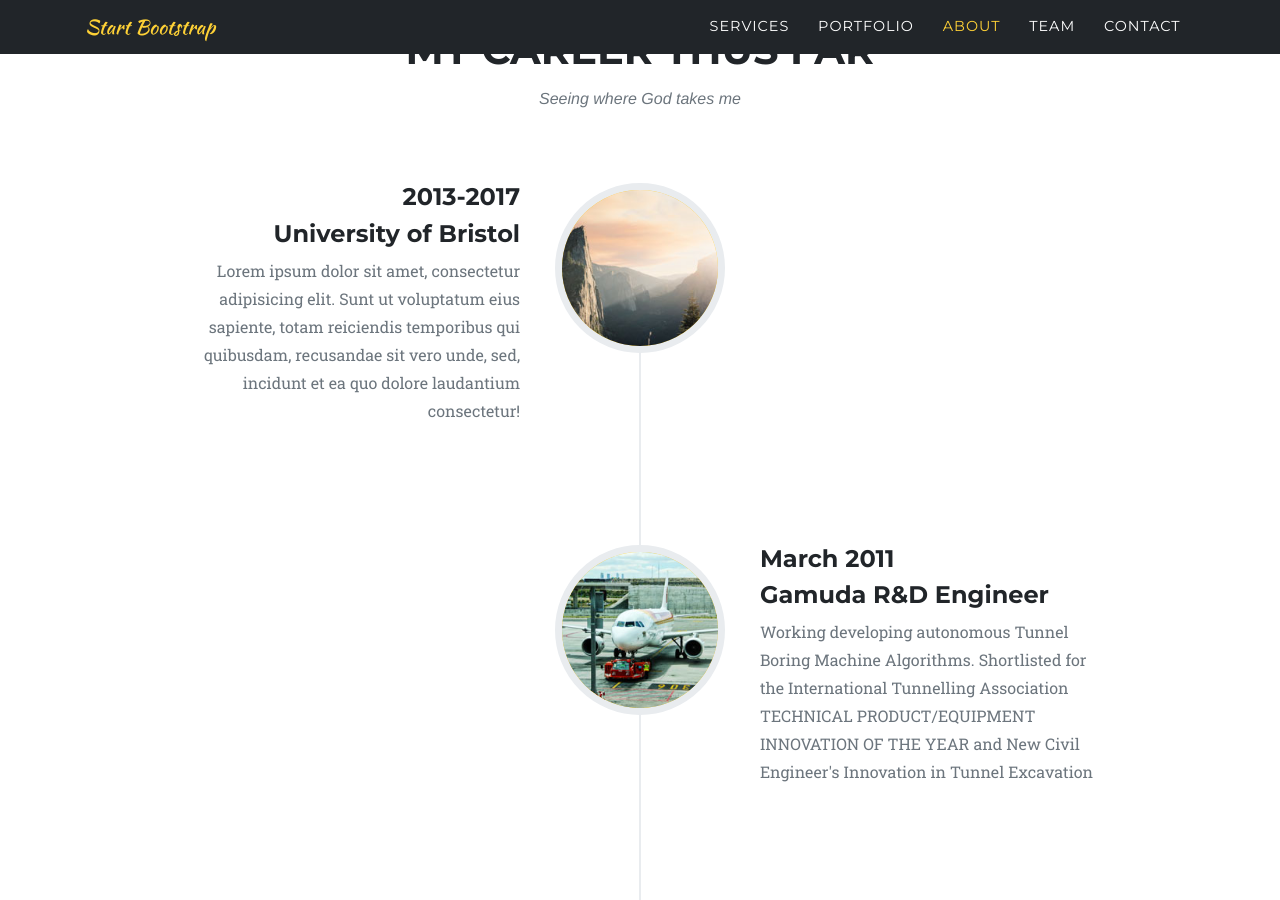
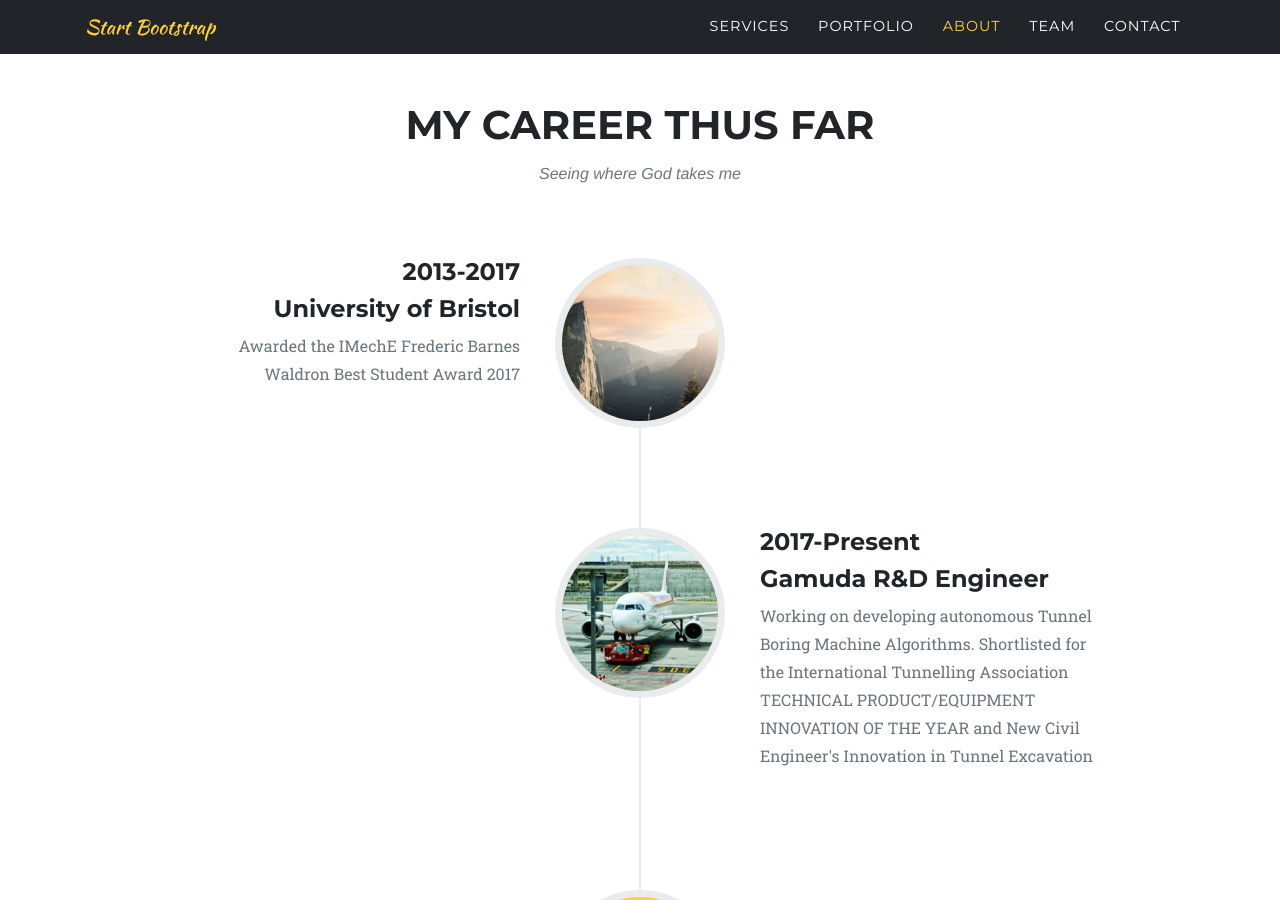
Before and after one commit to limjix/limjix.github.io, a Jekyll site: the page built from index.md, in a window 1280 px wide and 900 px high, scrolled down 2986 px. Built offline with Jekyll 4.4.1, drawn with Linux system fonts in a browser that asks for light colours; some web fonts are replaced; some of the changed lines change nothing that is shown; some of the changed text lies outside the part shown.

Commit message:
Update home.yml

```diff
--- a/_data/home.yml
+++ b/_data/home.yml
@@ -1,11 +1,11 @@
 intro:
   lead-in: Hello My Name is John
-  heading: I Build Software and AI Tools
+  heading: I develop software tools that enhances people's workflow
   btn: Tell Me More
 
 services:
-  heading: What I do
-  subheading: I develop software tools that enhances people's workflow
+  heading: My Skill Set
+  subheading: I have 6 years of experience in the following items with
   service:
     - icon: fa fa-shopping-cart
       heading: Python/MATLAB
@@ -15,7 +15,7 @@
       text: Lorem ipsum dolor sit amet, consectetur adipisicing elit. Minima maxime quam architecto quo inventore harum ex magni, dicta impedit.
     - icon: Machine Learning / AI
       heading: QT GUI Development
-      text: Lorem ipsum dolor sit amet, consectetur adipisicing elit. Minima maxime quam architecto quo inventore harum ex magni, dicta impedit.
+      text: I am a contributor to the
 
 portfolio:
   heading: Portfolio
@@ -28,11 +28,11 @@
     - image: img/about/1.jpg
       date: 2013-2017
       title: University of Bristol
-      text: Lorem ipsum dolor sit amet, consectetur adipisicing elit. Sunt ut voluptatum eius sapiente, totam reiciendis temporibus qui quibusdam, recusandae sit vero unde, sed, incidunt et ea quo dolore laudantium consectetur!
+      text: Awarded the IMechE Frederic Barnes Waldron Best Student Award 2017
     - image: img/about/2.jpg
-      date: March 2011
+      date: 2017-Present
       title: Gamuda R&D Engineer
-      text: Working developing autonomous Tunnel Boring Machine Algorithms. Shortlisted for the International Tunnelling Association TECHNICAL PRODUCT/EQUIPMENT INNOVATION OF THE YEAR and New Civil Engineer's Innovation in Tunnel Excavation
+      text: Working on developing autonomous Tunnel Boring Machine Algorithms. Shortlisted for the International Tunnelling Association TECHNICAL PRODUCT/EQUIPMENT INNOVATION OF THE YEAR and New Civil Engineer's Innovation in Tunnel Excavation
 
 
   end1: What's
@@ -54,13 +54,15 @@
   text: I have a passion to develop tools that will Help
 
 clients:
-  - img: img/logos/cprogram.jpg
+  - img: img/logos/python.jpg
     url: "#"
-  - img: img/logos/designmodo.jpg
+  - img: img/logos/matlablogo.jpg
     url: "#"
-  - img: img/logos/themeforest.jpg
+  - img: img/logos/clogo.jpg
     url: "#"
-  - img: img/logos/creative-market.jpg
+  - img: img/logos/qtlogo.jpg
+    url: "#"
+  - img: img/logos/arduinologo.jpg
     url: "#"
 
 contact:
```
